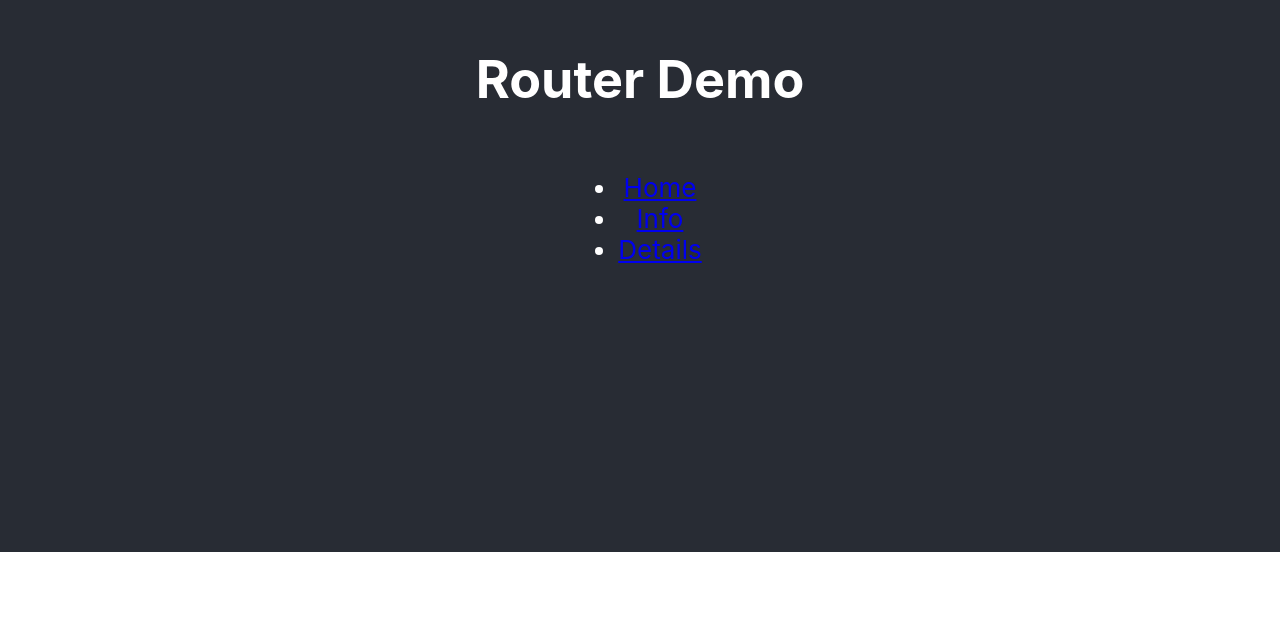
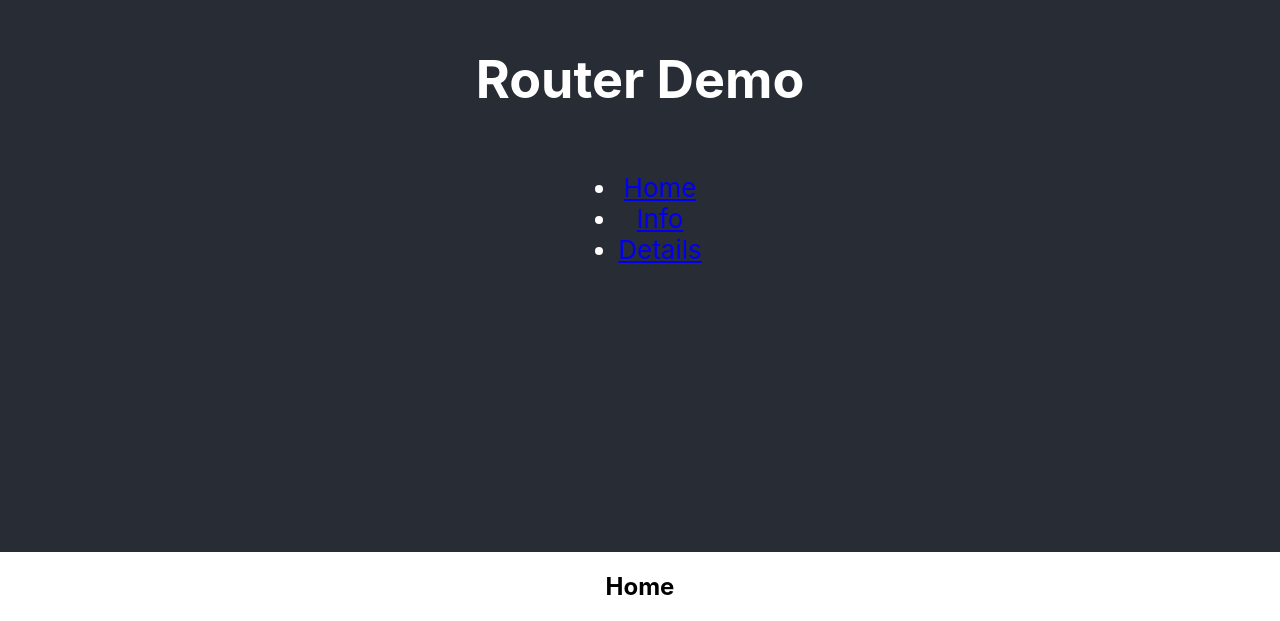
Before and after one commit to JamesonG-UAlberta/UAlberta-WCBWebDev_EXSM3940_Demo, a React (Create React App) app: page / in a window 1280 px wide. Shown: the part 248-869 px from the top of the page. Before the commit the page ends 800 px from the top, so only its background shows below. Built offline with nearby package versions, Linux system fonts and the light colour scheme.

Commit message:
Switch and routes;

```diff
--- a/src/App.js
+++ b/src/App.js
@@ -19,7 +19,11 @@ function App() {
         </nav>
       </header>
       <main>
-
+        <Switch>
+          <Route path="/" component={Home} />
+          <Route path="/info" component={Info} />
+          <Route path="/details" component={Details} />
+        </Switch>
       </main>
     </div>
   );
```
